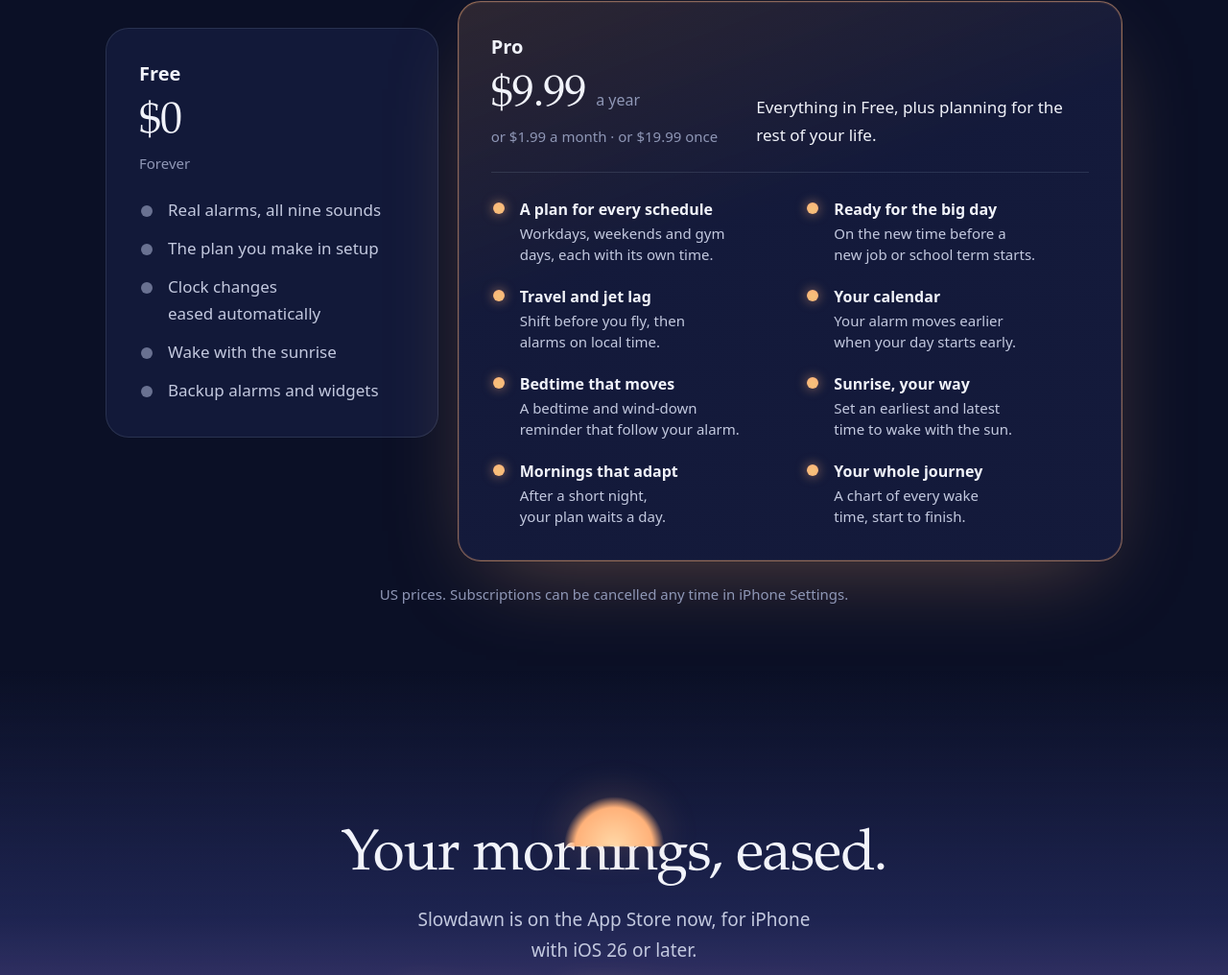
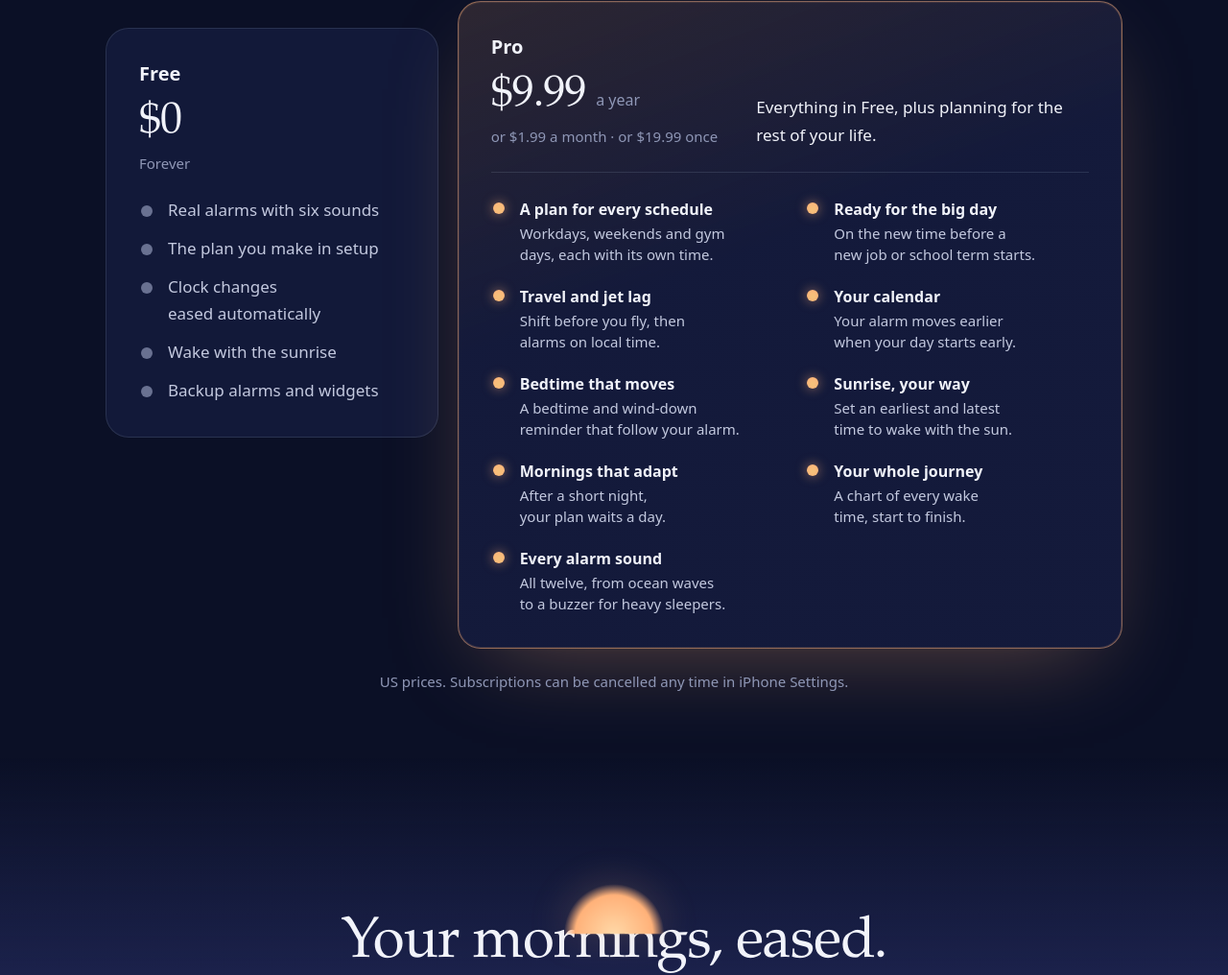
Before and after one commit to justinfarrar/slowdawn-website, a plain HTML site: page index.html in a window 1280 px wide. Shown: the part 4590-5606 px from the top of the page at 96% size. Drawn offline with Linux system fonts and the light colour scheme.

Commit message:
Sound counts for 1.0.3: twelve sounds, six free, every sound in Pro

```diff
--- a/index.html
+++ b/index.html
@@ -148,7 +148,7 @@
         <p>Slowdawn sets its own alarms, so you can turn off the ones in the Clock app. They ring even when your phone is on silent or in Sleep mode.</p>
         <p>Pick a sound that suits you, from soft chimes that build up slowly to a loud beep for heavy sleepers.</p>
         <ul class="tick-list">
-          <li>Nine sounds, from gentle to loud</li>
+          <li>Twelve sounds, from gentle to loud</li>
           <li>Snooze, just like you're used to</li>
           <li>A backup alarm on important mornings</li>
         </ul>
@@ -196,7 +196,7 @@
           <p class="price">$0</p>
           <p class="alt">Forever</p>
           <ul class="tick-list quiet">
-            <li>Real alarms, all nine sounds</li>
+            <li>Real alarms with six sounds</li>
             <li>The plan you make in setup</li>
             <li>Clock changes eased automatically</li>
             <li>Wake with the sunrise</li>
@@ -221,6 +221,7 @@
             <li><b>Sunrise, your way</b>Set an earliest and latest time to wake with the sun.</li>
             <li><b>Mornings that adapt</b>After a short night, your plan waits a day.</li>
             <li><b>Your whole journey</b>A chart of every wake time, start to finish.</li>
+            <li><b>Every alarm sound</b>All twelve, from ocean waves to a buzzer for heavy sleepers.</li>
           </ul>
         </div>
       </div>
```
